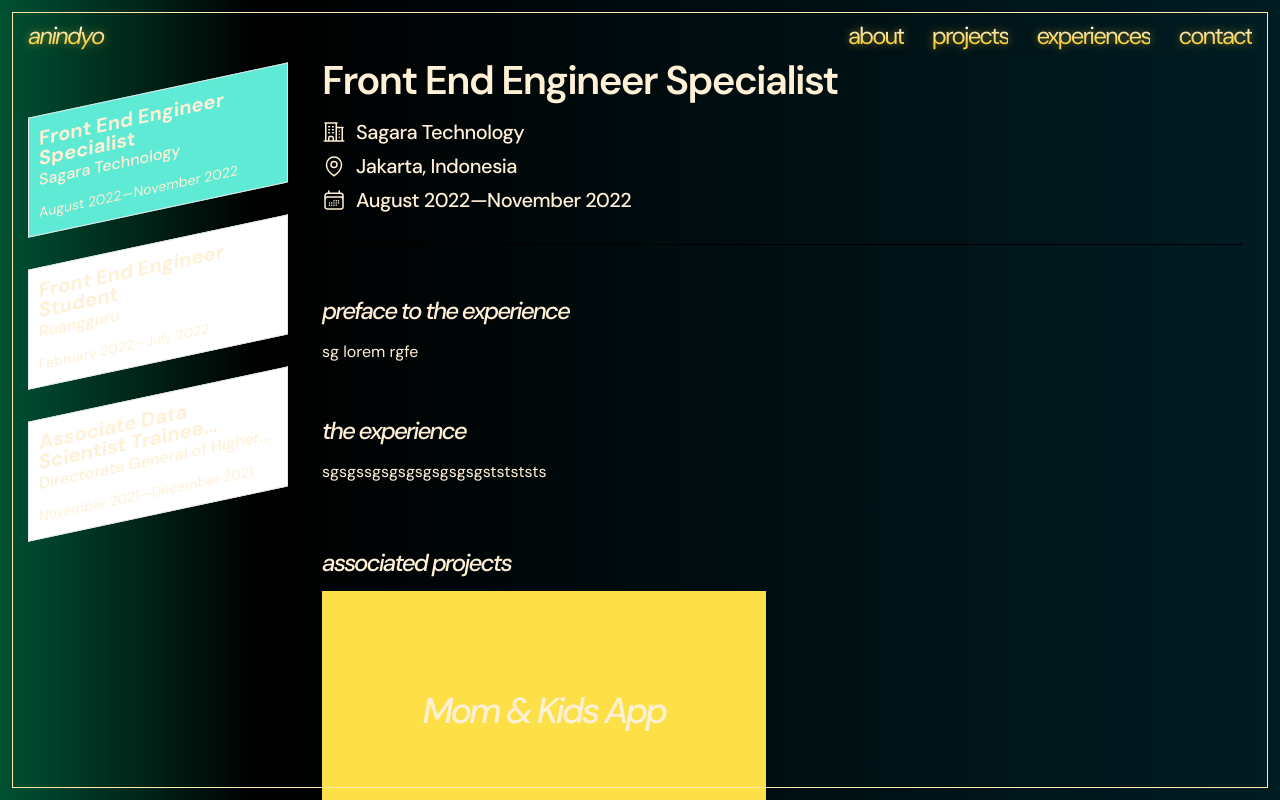
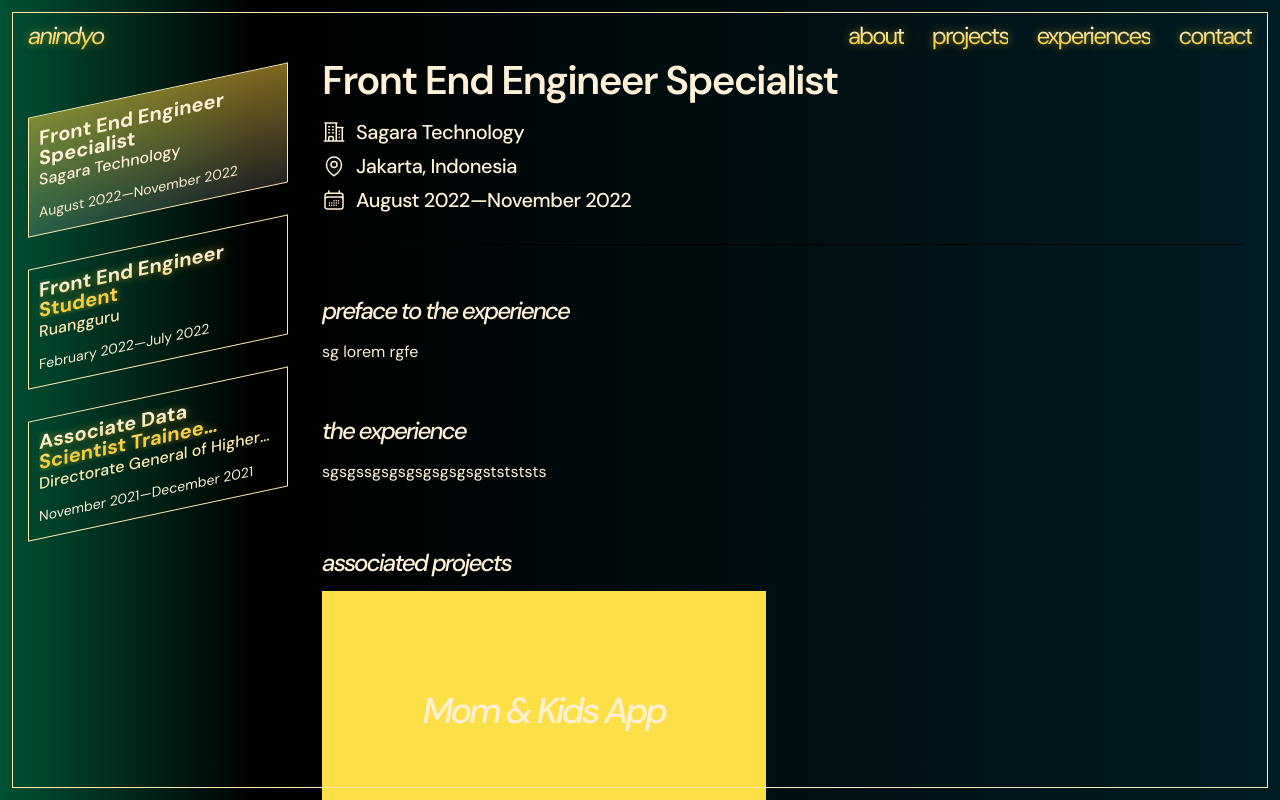
Before and after one commit to anindyoo/portfolio, a React (Create React App) app: page /experiences in a window 1280 px wide. Shown: the top 800 px of the page. Built offline with nearby package versions, Linux system fonts and the light colour scheme.

Commit message:
style: apply color palette into the content.

```diff
--- a/src/components/ExperiencesComp/ExperiencesCard.jsx
+++ b/src/components/ExperiencesComp/ExperiencesCard.jsx
@@ -18,25 +18,44 @@ const ExperiencesCard = (props) => {
       className={`
       EXPERIENCE-CARD
       appearance-none
-      border
+      border border-sunglowMuted
       flex flex-col justify-between
       w-[16.25rem] h-[7.5rem]
       px-2.5 py-3
       -skew-y-12
       hover:cursor-pointer
       mb-8
+      outline-sunglow
+      transition-all duration-400 ease-out
       ${activeCardId === exp?.id
-        ? 'bg-teal-300'
-        : 'bg-white'}`}
+        ? 'bg-skewedCardOdd'
+        : 'hover:bg-sunglowMuted hover:!text-warmMoss'}`}
     >
-      <div className="
+      <div className={`
       TITLE-SUBTITLE
-      flex flex-col"
+      flex flex-col hover:!text-warmMoss`}
       >
-        <span className="text-xl font-bold leading-none line-clamp-2">{exp?.role}</span>
-        <span className="text-base font-medium line-clamp-1">{exp?.company}</span>
+        <span className={`
+        EXP-ROLE
+        text-xl font-bold leading-none line-clamp-2
+        ${activeCardId !== exp?.id && 'HEADLINE-TEXT'}`}
+        >
+          {exp?.role}
+        </span>
+        <span className={`
+        EXP-COMPANY
+        text-base font-medium line-clamp-1
+        ${activeCardId !== exp?.id && 'text-sunglowMuted'}`}
+        >
+          {exp?.company}
+        </span>
       </div>
-      <div className="DATE text-sm">{helpers.formatDateRange(exp?.startDate, exp?.endDate)}</div>
+      <div className={`
+      EXP-DATE
+      text-sm`}
+      >
+        {helpers.formatDateRange(exp?.startDate, exp?.endDate)}
+      </div>
     </div>
   );
 };
```
